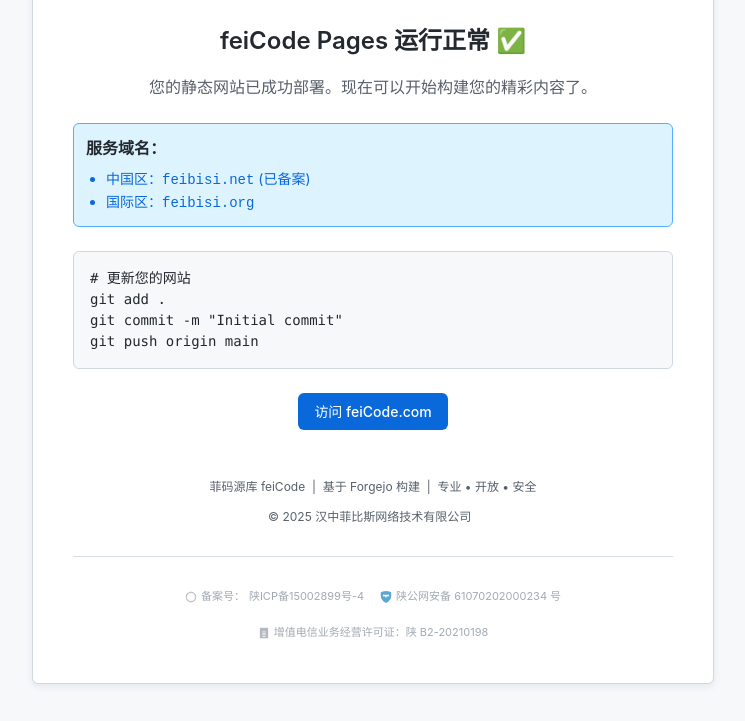
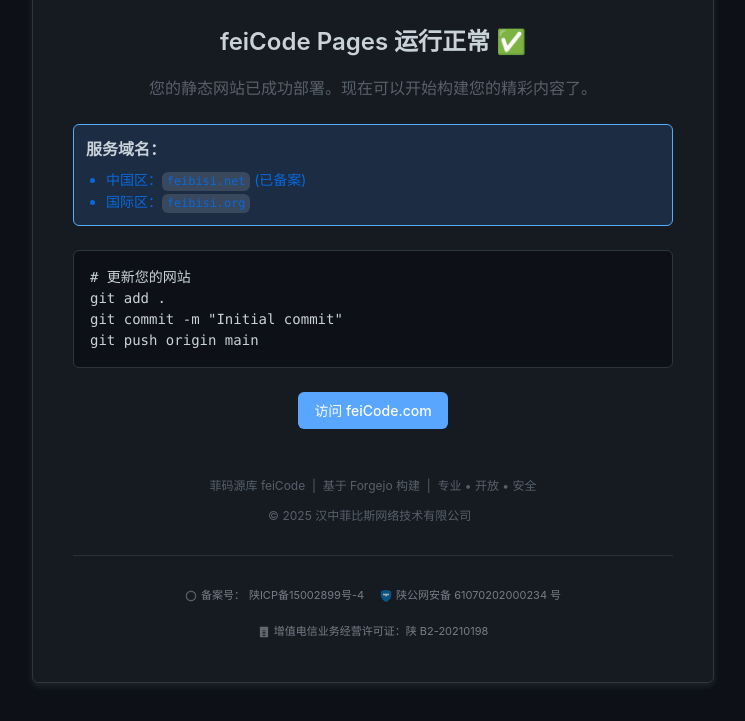
Before and after one commit to feibisi/pages, a plain HTML site: page index.html in a window 1280 px wide. Shown: the part 119-840 px from the top of the page, without its empty margins (267-1012 px from the left). Drawn offline with Linux system fonts and the dark colour scheme.

Commit message:
添加了深色模式和 favicon

```diff
--- a/index.html
+++ b/index.html
@@ -5,6 +5,7 @@
     <meta charset="UTF-8">
     <meta name="viewport" content="width=device-width, initial-scale=1.0">
     <title>feiCode Pages</title>
+    <link rel="icon" href="https://feicode.com/assets/img/favicon.svg">
     <style>
         :root {
             --primary-color: #0969da;
@@ -12,6 +13,43 @@
             --bg-color: #f6f8fa;
             --card-bg: #ffffff;
             --border-color: #d0d7de;
+        }
+
+        @media (prefers-color-scheme: dark) {
+            :root {
+                --primary-color: #58a6ff;
+                --text-color: #c9d1d9;
+                --bg-color: #0d1117;
+                --card-bg: #161b22;
+                --border-color: #30363d;
+            }
+
+            p {
+                color: #8b949e;
+            }
+
+            .domain-info {
+                background-color: rgba(56, 139, 253, 0.15);
+                border-color: rgba(56, 139, 253, 0.4);
+                color: #58a6ff;
+            }
+
+            .domain-info strong {
+                color: #c9d1d9;
+            }
+
+            .code-block {
+                background-color: #0d1117;
+                border-color: #30363d;
+            }
+
+            .footer {
+                color: #8b949e;
+            }
+
+            code {
+                background-color: rgb(0 0 0 / 30%);
+            }
         }
 
         body {
@@ -58,7 +96,6 @@
         }
 
         .domain-info {
-            background-color: #ddf4ff;
             border: 1px solid #54aeff;
             border-radius: 6px;
             padding: 12px;
@@ -68,12 +105,17 @@
             color: #0969da;
         }
 
-        .domain-info strong {
-            color: #24292f;
+
+        code {
+            padding: 0.2em 0.4em;
+            margin: 0;
+            font-size: 85%;
+            background-color: rgba(175, 184, 193, 0.2);
+            border-radius: 6px;
+            font-family: ui-monospace, SFMono-Regular, SF Mono, Menlo, Consolas, Liberation Mono, monospace;
         }
 
         .code-block {
-            background-color: #f6f8fa;
             border: 1px solid var(--border-color);
             border-radius: 6px;
             padding: 16px;
```
Also changed, not shown: feicode_favicon.svg (added).
